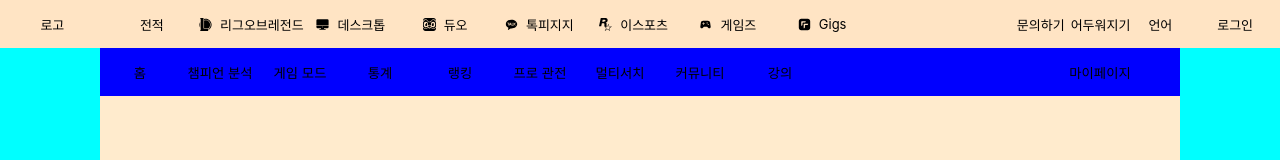
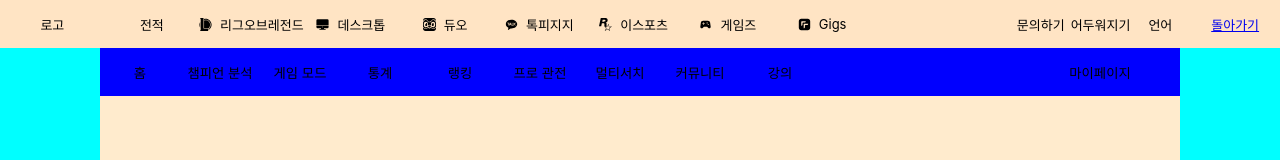
Before and after one commit to winsam003/withyoon, a React (Create React App) app in the folder withyoon/: page /Sam_page1 in a window 1280 px wide. Shown: the top 160 px of the page. Built offline with nearby package versions, Linux system fonts and the light colour scheme.

Commit message:
이제끝

```diff
--- a/withyoon/src/Pages/Sam/Sam_page1.jsx
+++ b/withyoon/src/Pages/Sam/Sam_page1.jsx
@@ -7,6 +7,7 @@ import { SiDuolingo } from "react-icons/si";
 import { MdSportsEsports } from "react-icons/md";
 import { SiRockstargames } from "react-icons/si";
 import { FaRedRiver } from "react-icons/fa6";
+import { Link } from 'react-router-dom';
 
 export default function Sam_page1() {
     return (
@@ -16,19 +17,19 @@ export default function Sam_page1() {
                     <div className='Sam_page1_TopLeftMenu'>
                         <span className='Sam_Page1_TopLeftAll'>로고</span>
                         <span className='Sam_Page1_TopLeftAll'>전적</span>
-                        <span className='Sam_Page1_TopLeftAll'><SiLeagueoflegends className='Sam_Page1_ReactIcon'/> 리그오브레전드</span>
-                        <span className='Sam_Page1_TopLeftAll'><IoDesktop className='Sam_Page1_ReactIcon'/> 데스크톱</span>
-                        <span className='Sam_Page1_TopLeftAll'><SiDuolingo className='Sam_Page1_ReactIcon'/> 듀오</span>
-                        <span className='Sam_Page1_TopLeftAll'><RiKakaoTalkFill className='Sam_Page1_ReactIcon'/> 톡피지지</span>
-                        <span className='Sam_Page1_TopLeftAll'><SiRockstargames className='Sam_Page1_ReactIcon'/> 이스포츠</span>
-                        <span className='Sam_Page1_TopLeftAll'><MdSportsEsports className='Sam_Page1_ReactIcon'/> 게임즈</span>
-                        <span className='Sam_Page1_TopLeftAll'><FaRedRiver className='Sam_Page1_ReactIcon'/> Gigs</span>
+                        <span className='Sam_Page1_TopLeftAll'><SiLeagueoflegends className='Sam_Page1_ReactIcon' /> 리그오브레전드</span>
+                        <span className='Sam_Page1_TopLeftAll'><IoDesktop className='Sam_Page1_ReactIcon' /> 데스크톱</span>
+                        <span className='Sam_Page1_TopLeftAll'><SiDuolingo className='Sam_Page1_ReactIcon' /> 듀오</span>
+                        <span className='Sam_Page1_TopLeftAll'><RiKakaoTalkFill className='Sam_Page1_ReactIcon' /> 톡피지지</span>
+                        <span className='Sam_Page1_TopLeftAll'><SiRockstargames className='Sam_Page1_ReactIcon' /> 이스포츠</span>
+                        <span className='Sam_Page1_TopLeftAll'><MdSportsEsports className='Sam_Page1_ReactIcon' /> 게임즈</span>
+                        <span className='Sam_Page1_TopLeftAll'><FaRedRiver className='Sam_Page1_ReactIcon' /> Gigs</span>
                     </div>
                     <div className='Sam_page1_TopRightMenu'>
                         <span className='Sam_page1_TopRightAll'>문의하기</span>
                         <span className='Sam_page1_TopRightAll'>어두워지기</span>
                         <span className='Sam_page1_TopRightAll'>언어</span>
-                        <span className='Sam_page1_TopRightAll'>로그인</span>
+                        <span className='Sam_page1_TopRightAll'><Link to='/'>돌아가기</Link></span>
                     </div>
                 </div>
             </div>
```
